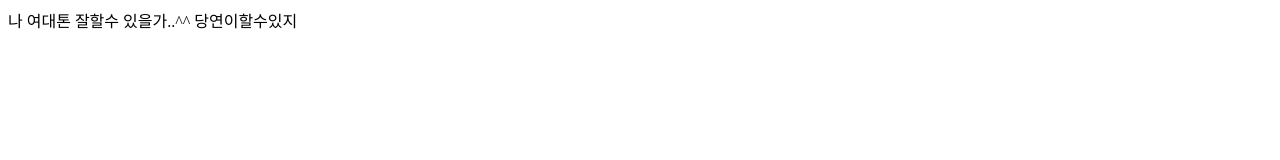
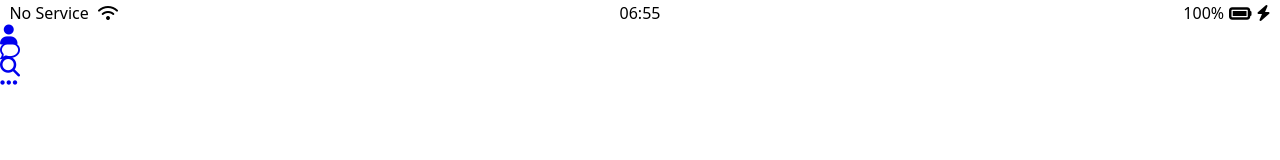
Before and after one commit to duyeong-ko/DuduTalk, a plain HTML site: page friends.html in a window 1280 px wide. Drawn offline with Linux system fonts and the light colour scheme.

```diff
--- a/friends.html
+++ b/friends.html
@@ -1 +1,49 @@
-나 여대톤 잘할수 있을가..^^ 당연이할수있지
+<!DOCTYPE html>
+<html lang="en">
+  <head>
+    <link rel="stylesheet" href="css/styles.css" />
+    <meta charset="UTF-8" />
+    <meta http-equiv="X-UA-Compatible" content="IE=edge" />
+    <meta name="viewport" content="width=device-width, initial-scale=1.0" />
+    <title>Friends - Appletalk</title>
+  </head>
+  <body>
+    <div class="status-bar">
+      <div class="status-bar__column">
+        <span>No Service</span>
+        <i class="fa-solid fa-wifi"></i>
+      </div>
+      <div class="status-bar__column">
+        <span>06:55</span>
+      </div>
+
+      <div class="status-bar__column">
+        <span>100%</span>
+        <i class="fa-solid fa-battery-full fa-lg"></i>
+        <i class="fa-solid fa-bolt"></i>
+      </div>
+    </div>
+
+    <nav>
+      <ul>
+        <li>
+          <a href="friends.html"><i class="fa-solid fa-user fa-lg"></i></a>
+        </li>
+        <li>
+          <a href="#"><i class="far fa-comment fa-lg"></i></a>
+        </li>
+        <li>
+          <a href="#"><i class="fas fa-search fa-lg"></i></a>
+        </li>
+        <li>
+          <a href="#"><i class="fas fa-ellipsis-h fa-lg"></i></a>
+        </li>
+      </ul>
+    </nav>
+
+    <script
+      src="https://kit.fontawesome.com/493cc16663.js"
+      crossorigin="anonymous"
+    ></script>
+  </body>
+</html>
```
Also changed, not shown: index.html (+1 -1 lines).
